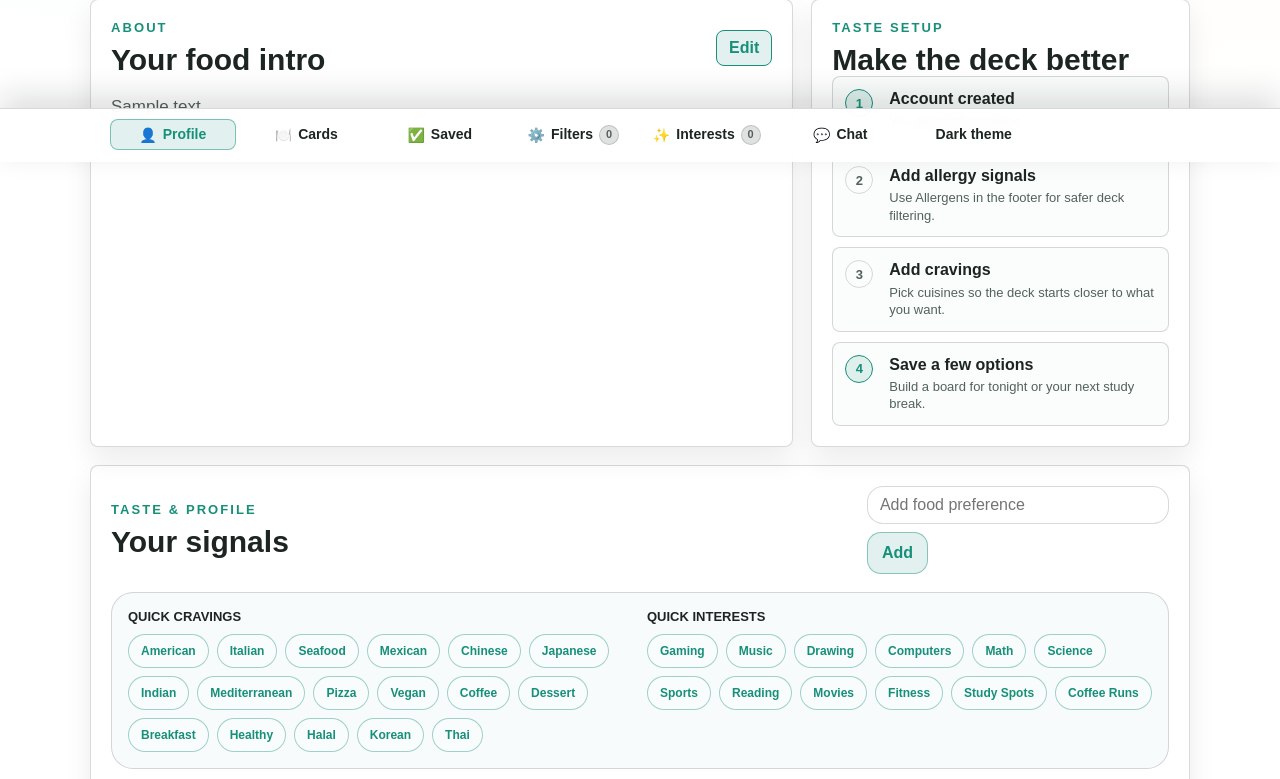
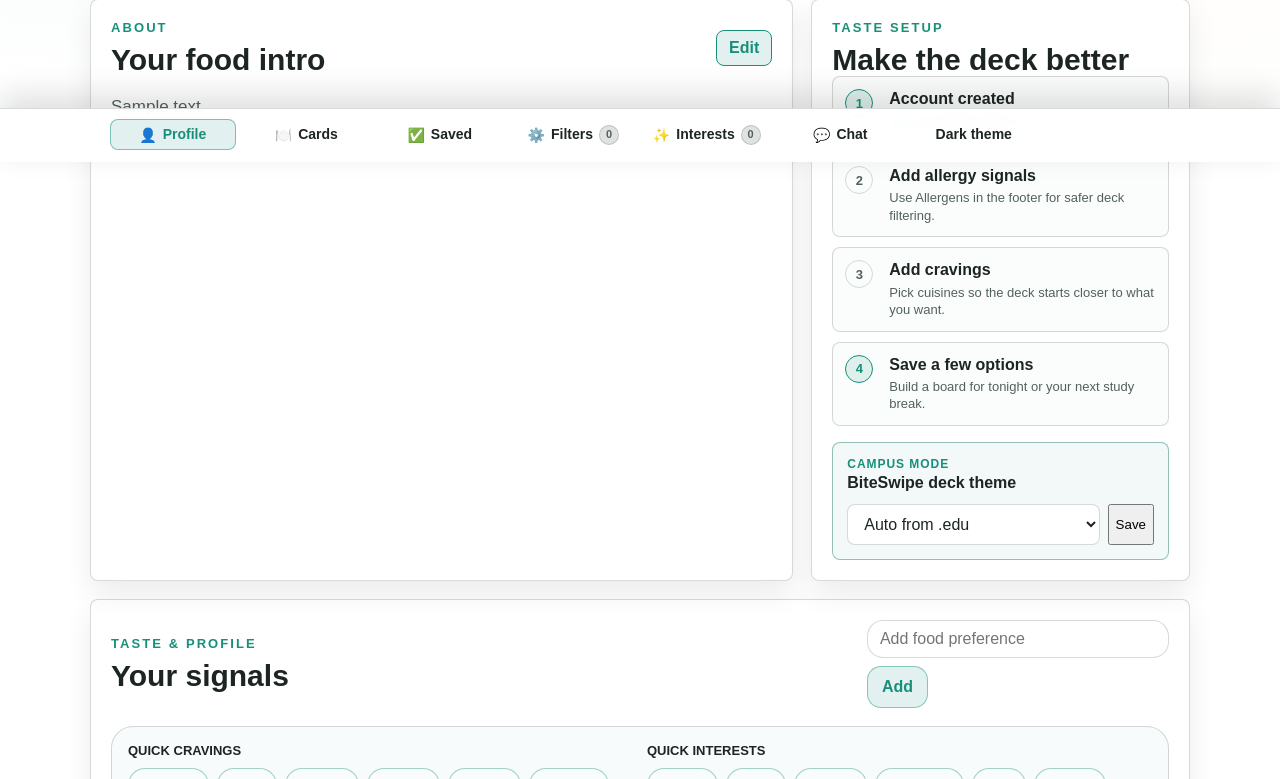
Before and after one commit to danefortun/biteswipe, a Flask app: page /profile in a window 1280 px wide. Shown: the part 638-1417 px from the top of the page. Run offline with Flask 3, Linux system fonts and the light colour scheme; the visitor is signed in with stand-in values (Sample User, id 1); tables that the repository leaves empty hold one stand-in row (values such as "Sample post"); grey boxes marked "Sample" are stand-in pictures; data that the repository does not hold is empty; some web fonts are replaced.

Commit message:
Add campus and group deck refinements

```diff
--- a/main.py
+++ b/main.py
@@ -340,6 +340,7 @@ def register_cli(app: Flask) -> None:
 def ensure_user_interest_columns() -> None:
     column_names = get_table_column_names("users")
     required_columns = {
+        "campus_theme_domain": "VARCHAR(255)",
         "allergen_interests_json": "TEXT DEFAULT '[]'",
         "food_preferences_json": "TEXT DEFAULT '[]'",
         "hobby_interests_json": "TEXT DEFAULT '[]'",
@@ -422,6 +423,7 @@ def register_routes(app: Flask) -> None:
 
             return redirect(url_for("home"))
 
+        join_group_from_invite(user)
         return render_template("cards.html")
 
     @app.route("/profile", methods=["GET", "POST"])
@@ -446,6 +448,8 @@ def register_routes(app: Flask) -> None:
                 add_user_hobby_interest(user)
             elif action == "remove_interest":
                 remove_user_interest(user)
+            elif action == "update_campus_theme":
+                update_user_campus_theme(user)
             else:
                 flash("Unknown profile action.")
 
@@ -460,6 +464,10 @@ def register_routes(app: Flask) -> None:
             hobby_interests=user.get_interest_list("hobby_interests_json"),
             food_preference_presets=FOOD_PREFERENCE_PRESETS,
             hobby_interest_presets=HOBBY_INTEREST_PRESETS,
+            school_theme_options=get_school_theme_options(),
+            current_school_theme_domain=get_user_school_theme_domain(user),
+            selected_campus_theme_domain=str(user.campus_theme_domain or ""),
+            detected_school_theme=get_school_theme_for_email(user.email),
         )
 
     @app.get("/credits")
@@ -619,6 +627,7 @@ def register_routes(app: Flask) -> None:
             filtered_places = apply_distance_filter(places, filters)
             message = "No exact filter matches found, so showing nearby restaurants instead."
 
+        annotate_restaurant_confidence(filtered_places, filters)
         return jsonify({"places": filtered_places, "source": source, "message": message})
 
     @app.post("/save_restaurant")
@@ -798,6 +807,43 @@ def get_school_theme_for_email(email: str | None) -> dict[str, str | None] | Non
             return dict(theme, domain=school_domain, is_generated="false")
 
     return build_generated_school_theme(domain)
+
+
+def get_school_theme_for_domain(domain: str | None) -> dict[str, str | None] | None:
+    domain = str(domain or "").strip().lower()
+    if not domain:
+        return None
+
+    if domain in SCHOOL_THEMES:
+        return dict(SCHOOL_THEMES[domain], domain=domain, is_generated="false")
+
+    if domain.endswith(".edu"):
+        return build_generated_school_theme(domain)
+
+    return None
+
+
+def get_user_school_theme_domain(user: Users | None) -> str:
+    if user is None:
+        return ""
+
+    selected_domain = str(getattr(user, "campus_theme_domain", "") or "").strip().lower()
+    if selected_domain:
+        return selected_domain
+
+    detected_theme = get_school_theme_for_email(user.email)
+    return str(detected_theme.get("domain", "")) if detected_theme else ""
+
+
+def get_school_theme_options() -> list[dict[str, str | None]]:
+    return [
+        {
+            "domain": domain,
+            "name": str(theme["name"]),
+            "short_name": str(theme["short_name"]),
+        }
+        for domain, theme in sorted(SCHOOL_THEMES.items(), key=lambda item: str(item[1]["name"]))
+    ]
 
 
 def build_generated_school_theme(domain: str) -> dict[str, str | None]:
@@ -839,7 +885,8 @@ def build_school_theme_payload(user: Users | None) -> dict[str, str | None] | No
     if user is None:
         return None
 
-    theme = get_school_theme_for_email(user.email)
+    selected_domain = str(getattr(user, "campus_theme_domain", "") or "").strip().lower()
+    theme = get_school_theme_for_domain(selected_domain) if selected_domain else get_school_theme_for_email(user.email)
     if theme is None:
         return None
 
@@ -970,6 +1017,18 @@ def add_user_hobby_interest(user: Users) -> None:
     db.session.commit()
     sync_session_filters_from_user(user)
     flash(f"Added {interest} to your profile interests.")
+
+
+def update_user_campus_theme(user: Users) -> None:
+    domain = str(request.form.get("campus_theme_domain", "")).strip().lower()
+
+    if domain and get_school_theme_for_domain(domain) is None:
+        flash("That campus theme is not available yet.")
+        return
+
+    user.campus_theme_domain = domain or None
+    db.session.commit()
+    flash("Campus mode updated.")
 
 
 def remove_user_interest(user: Users) -> None:
@@ -1162,6 +1221,22 @@ def get_current_group_session() -> GroupSwipeSession | None:
     return GroupSwipeSession.query.filter_by(code=code, is_active=True).first()
 
 
+def join_group_from_invite(user: Users) -> None:
+    code = normalize_group_code(request.args.get("group", ""))
+    if not code:
+        return
+
+    group_session = GroupSwipeSession.query.filter_by(code=code, is_active=True).first()
+    if group_session is None:
+        flash("That group invite is no longer active.")
+        return
+
+    add_group_member(group_session, user)
+    db.session.commit()
+    session["group_swipe_code"] = group_session.code
+    flash(f"Joined group {group_session.code}.")
+
+
 def sanitize_group_restaurant_payload(payload: dict[str, Any]) -> dict[str, Any]:
     allowed_keys = {
         "name",
@@ -1217,6 +1292,7 @@ def serialize_group_session(group_session: GroupSwipeSession, user: Users | None
 
     return {
         "code": group_session.code,
+        "invite_path": url_for("home", group=group_session.code),
         "is_host": bool(user and user.id == group_session.host_user_id),
         "member_count": member_count,
         "members": [
@@ -1398,6 +1474,109 @@ def restaurant_matches_allergens(place: dict[str, Any], filters: dict[str, Any])
             return False
 
     return True
+
+
+def annotate_restaurant_confidence(places: list[dict[str, Any]], filters: dict[str, Any]) -> None:
+    for place in places:
+        place["bite_confidence"] = build_bite_confidence(place, filters)
+        allergy_confidence = build_allergy_confidence(place, filters)
+        if allergy_confidence:
+            place["allergy_confidence"] = allergy_confidence
+
+
+def build_bite_confidence(place: dict[str, Any], filters: dict[str, Any]) -> dict[str, Any]:
+    score = 48
+    reasons: list[str] = []
+
+    distance = normalize_optional_float(place.get("distance_meters"))
+    if distance is not None:
+        miles = distance / METERS_PER_MILE
+        if miles <= 0.5:
+            score += 18
+            reasons.append("very close")
+        elif miles <= 1.5:
+            score += 12
+            reasons.append("nearby")
+        elif miles <= filters["distance"]:
+            score += 6
+            reasons.append("inside your distance")
+
+    rating = normalize_optional_float(place.get("rating"))
+    if rating is not None:
+        if rating >= 4.5:
+            score += 16
+            reasons.append("strong rating")
+        elif rating >= 4.0:
+            score += 10
+            reasons.append("solid rating")
+        elif rating >= 3.5:
+            score += 4
+
+    price_level = place.get("price_level")
+    if selected_price_levels(filters) and price_level in selected_price_levels(filters):
+        score += 10
+        reasons.append("price match")
+
+    food_preferences = sanitize_interest_values(filters.get("foodPreferences", []))
+    if food_preferences and restaurant_matches_food_preferences(place, food_preferences):
+        score += 12
+        reasons.append("craving match")
+
+    allergy_confidence = build_allergy_confidence(place, filters)
+    if allergy_confidence and allergy_confidence["level"] == "strong":
+        score += 8
+        reasons.append("clear allergy signal")
+
+    score = min(max(score, 0), 99)
+    label = "Great fit" if score >= 82 else "Good fit" if score >= 68 else "Possible fit"
+    return {"score": score, "label": label, "reasons": reasons[:4]}
+
+
+def build_allergy_confidence(place: dict[str, Any], filters: dict[str, Any]) -> dict[str, Any] | None:
+    active_filters = [
+        (key, config)
+        for key, config in ALLERGEN_FILTERS.items()
+        if filters.get(key)
+    ]
+    if not active_filters:
+        return None
+
+    dietary_tags = place.get("dietary_tags") or {}
+    matched_labels = []
+    unknown_labels = []
+
+    for _key, config in active_filters:
+        tag_names = config["diet_tags"]
+        known_values = [
+            dietary_tags.get(tag_name)
+            for tag_name in tag_names
+            if dietary_tags.get(tag_name) is not None
+        ]
+
+        if any(value in {"yes", "only"} for value in known_values):
+            matched_labels.append(str(config["label"]))
+        else:
+            unknown_labels.append(str(config["label"]))
+
+    if matched_labels and not unknown_labels:
+        return {
+            "level": "strong",
+            "label": "Strong allergy signal",
+            "detail": f"Tagged for {', '.join(matched_labels)}. Still confirm ingredients before ordering.",
+        }
+
+    if matched_labels:
+        return {
+            "level": "mixed",
+            "label": "Partial allergy signal",
+            "detail": f"Tagged for {', '.join(matched_labels)}, but {', '.join(unknown_labels)} still needs checking.",
+        }
+
+    return {
+        "level": "unknown",
+        "label": "Verify allergy safety",
+        "detail": "No public allergy tags were found for your selected filters. Ask the restaurant before ordering.",
+    }
 
 
 def extract_dietary_tags(tags: dict[str, Any]) -> dict[str, str]:
--- a/static/script.js
+++ b/static/script.js
@@ -92,6 +92,10 @@ function recordRestaurantDecision(action, restaurant, index) {
 
   if (action === "pass" && typeof addPassedRestaurantToHistory === "function") {
     addPassedRestaurantToHistory(restaurant);
+  }
+
+  if (typeof rememberAvoidedRestaurant === "function") {
+    rememberAvoidedRestaurant(restaurant);
   }
 
   if (typeof recordGroupSwipe === "function") {
--- a/static/style.css
+++ b/static/style.css
@@ -3611,6 +3611,51 @@ body.deck-focus-mode .card-stage {
 
 .taste-primer-panel .verification-item + .verification-item {
   margin-top: 10px;
+}
+
+.campus-mode-form {
+  display: grid;
+  gap: 12px;
+  margin-top: 16px;
+  padding: 14px;
+  border: 1px solid color-mix(in srgb, var(--accent-color) 32%, var(--border-color));
+  border-radius: 8px;
+  background: color-mix(in srgb, var(--accent-soft-color) 45%, var(--surface-color));
+}
+
+.campus-mode-form label {
+  display: grid;
+  gap: 3px;
+  margin: 0;
+}
+
+.campus-mode-form label span {
+  color: var(--accent-color);
+  font-size: 12px;
+  font-weight: 900;
+  letter-spacing: 0.08em;
+  text-transform: uppercase;
+}
+
+.campus-mode-form label strong {
+  color: var(--surface-text-color);
+  font-size: 16px;
+}
+
+.campus-mode-form > div {
+  display: grid;
+  grid-template-columns: minmax(0, 1fr) auto;
+  gap: 8px;
+}
+
+.campus-mode-form select {
+  min-width: 0;
+  padding: 10px 12px;
+  border: 1px solid var(--border-color);
+  border-radius: 8px;
+  background: var(--surface-color);
+  color: var(--surface-text-color);
+  font: inherit;
 }
 
 .form-buttons small {
--- a/templates/public.html
+++ b/templates/public.html
@@ -131,6 +131,23 @@
         <div class="verification-item{% if food_preferences %} is-complete{% endif %}"><span aria-hidden="true">3</span><div><strong>Add cravings</strong><p>Pick cuisines so the deck starts closer to what you want.</p></div></div>
         <div class="verification-item{% if saved_restaurant_count %} is-complete{% endif %}"><span aria-hidden="true">4</span><div><strong>Save a few options</strong><p>Build a board for tonight or your next study break.</p></div></div>
       </div>
+
+      <form method="POST" class="campus-mode-form">
+        <input type="hidden" name="action" value="update_campus_theme">
+        <label for="campus-theme-domain">
+          <span>Campus mode</span>
+          <strong>{{ (school_theme.short_name if school_theme else 'BiteSwipe') }} deck theme</strong>
+        </label>
+        <div>
+          <select id="campus-theme-domain" name="campus_theme_domain">
+            <option value="">Auto from .edu{% if detected_school_theme %} ({{ detected_school_theme.short_name }}){% endif %}</option>
+            {% for option in school_theme_options %}
+              <option value="{{ option.domain }}" {% if option.domain == selected_campus_theme_domain %}selected{% endif %}>{{ option.name }}</option>
+            {% endfor %}
+          </select>
+          <button type="submit">Save</button>
+        </div>
+      </form>
     </section>
   </div>
 
--- a/users_db.py
+++ b/users_db.py
@@ -16,6 +16,7 @@ class Users(db.Model):
     pfp_file_path = db.Column(db.String(255), default="transparentnewdefaultpicture.png")
     latitude = db.Column(db.Float)
     longitude = db.Column(db.Float)
+    campus_theme_domain = db.Column(db.String(255))
     allergen_interests_json = db.Column(db.Text, default="[]")
     food_preferences_json = db.Column(db.Text, default="[]")
     hobby_interests_json = db.Column(db.Text, default="[]")
```
Also changed, not shown: templates/cards.html (+109 -4 lines), tests/test_app.py (+36 -0 lines).
